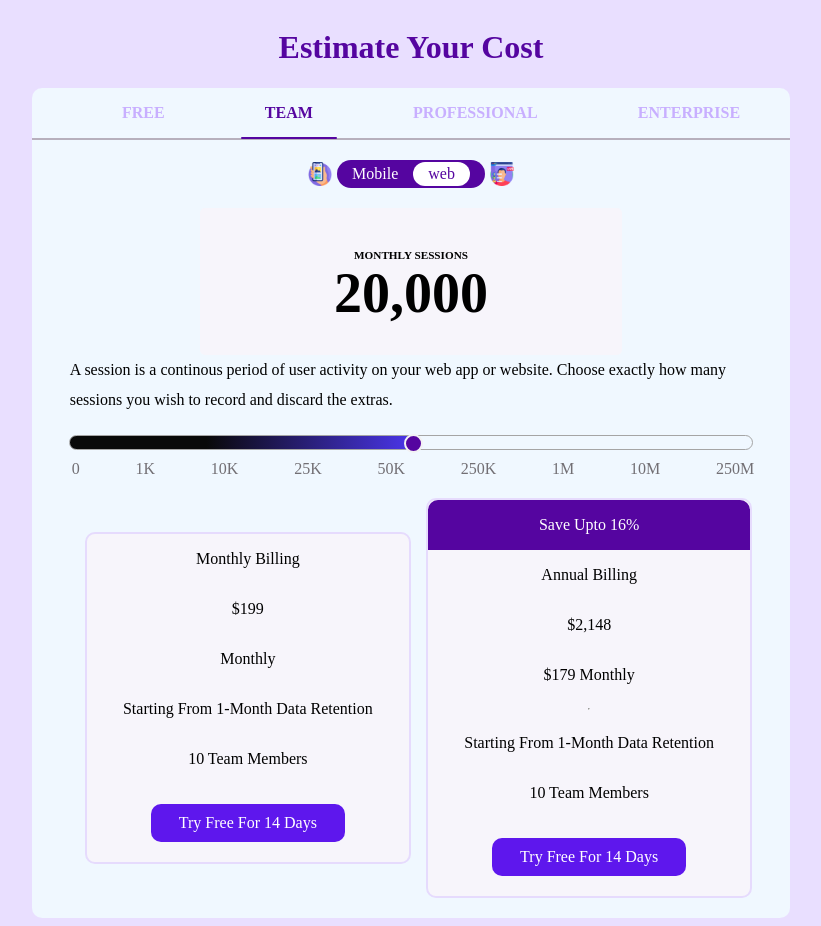
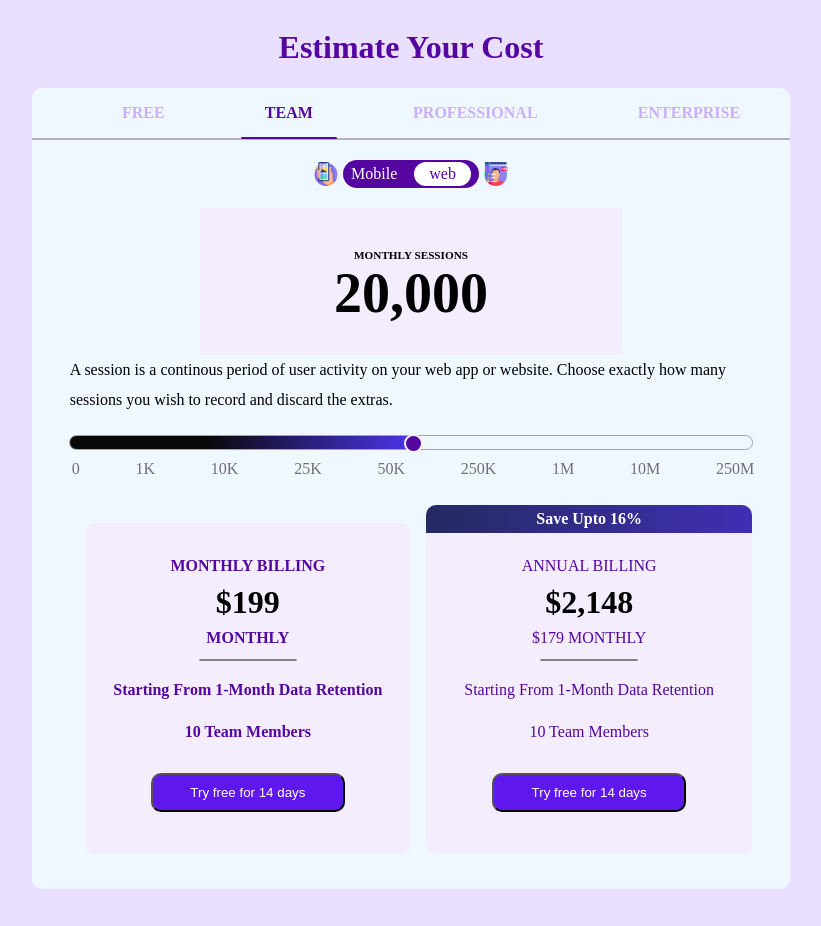
Before and after one commit to Chanikya333/Cost_Estimator, a plain HTML site: page Index.html in a window 1280 px wide. Shown: the whole page, without its empty margins (229-1050 px from the left). After the commit the page ends 897 px from the top, so only its background shows below. Drawn offline with Linux system fonts and the light colour scheme.

Commit message:
final commit

```diff
--- a/Index.html
+++ b/Index.html
@@ -1,5 +1,6 @@
 <!doctype html>
 <html lang="en">
+
 <head>
   <meta charset="UTF-8" />
   <meta name="viewport" content="width=device-width, initial-scale=1.0" />
@@ -54,27 +55,29 @@
       </div>
       <div class="cards">
         <div class="card1">
-            <p>monthly billing</p>
+          <p class="up">monthly billing</p>
           <p class="price">$199</p>
-            <p>monthly</p>
+          <p class="up">monthly</p>
+          <hr>
           <p>Starting from 1-month data retention</p>
           <p>10 team members</p>
-            <div class="footer">Try free for 14 days</div>
+          <button class="footer">Try free for 14 days</button>
         </div>
         <div class="card2">
           <div class="discount">
               <p>save upto 16%</p>
             </div>
-            <p>annual billing</p>
-            <p>$2,148</p>
-            <p>$179 monthly</p>
-            <hr />
+          <p class="up">annual billing</p>
+          <p class="price">$2,148</p>
+          <p class="up">$179 monthly</p>
+          <hr>
           <p>Starting from 1-month data retention</p>
           <p>10 team members</p>
-            <div class="footer">Try free for 14 days</div>
+          <button class="footer">Try free for 14 days</button>
         </div>
       </div>
     </div>
   </main>
 </body>
+
 </html>
--- a/styles.css
+++ b/styles.css
@@ -96,19 +96,24 @@ h1 {
   margin-left: 5px;
   margin-right: 5px;
   gap: 15px;
-  padding: 2px 15px;
+  padding: 2px 8px;
 }
+
 .web {
   background-color: white;
   color: rgb(85, 5, 160);
   padding: 3px 15px;
   border-radius: 20px;
-  margin-top: 2px 0;
+  /* margin-top: 2px; */
+  margin-left: 2px;
+  margin-right: 0;
 }
+
 .btn li {
   font-size: 1em;
   text-align: center;
 }
+
 .sessions {
   text-transform: uppercase;
   margin: 0 auto;
@@ -116,27 +121,30 @@ h1 {
   flex-direction: column;
   justify-content: center;
   align-items: center;
-  background-color: rgb(247, 245, 251);
+  background-color: rgb(243, 237, 254);
   padding: 30px 40px;
-  border-radius: 5px;
   max-width: 45%;
 }
-.sessions > p {
+
+.sessions>p {
   font-size: 0.7em;
   font-weight: bold;
   margin-bottom: 0px;
 }
+
 .sessions p:nth-child(2) {
   font-size: 3.5em;
   margin: 0 auto;
   max-width: 300px;
 }
+
 .desc {
   margin: 0 auto;
   max-width: 90%;
   line-height: 30px;
   font-weight: 500;
 }
+
 .bar {
   /* margin-top: 20px; */
   height: 13px;
@@ -146,13 +154,12 @@ h1 {
   border-radius: 12px;
   position: relative;
   background-color: rgb(233, 239, 244);
-  background: linear-gradient(
-    to right,
-    rgb(9, 9, 9) 20%,
-    rgb(74, 53, 232) 50%,
-    transparent 50%
-  );
+  background: linear-gradient(to right,
+      rgb(9, 9, 9) 20%,
+      rgb(74, 53, 232) 50%,
+      transparent 50%);
 }
+
 .pointer {
   position: absolute;
   width: 15px;
@@ -163,6 +170,7 @@ h1 {
   border: 2px solid rgb(242, 241, 243);
   border-radius: 100px;
 }
+
 .range {
   color: rgb(114, 111, 116);
   list-style: none;
@@ -172,49 +180,75 @@ h1 {
   margin-right: 36px;
   padding-top: 10px;
 }
+
 .cards {
-  margin: 20px auto 20px auto;
+  margin: 30px auto 20px auto;
   width: 90%;
   display: flex;
   flex-direction: row;
   justify-content: space-between;
   align-items: center;
-  flex-grow: 1;
-  /* border: 2px solid rgb(230, 219, 253); */
-
   border-radius: 10px;
   text-transform: capitalize;
 }
+
 .card1 {
-  background-color: rgb(247, 245, 251);
-  /* height: 0px; */
+  padding: 20px 0px;
+  background-color: rgb(243, 237, 254);
   margin: 15px;
   display: flex;
   flex-direction: column;
   align-items: center;
-  border: 2px solid rgb(230, 219, 253);
+  border: 2px solid rgb(243, 237, 254);
   width: 50%;
   border-radius: 10px;
-  flex-wrap: center;
+  line-height: 10px;
+  color: rgb(85, 5, 160);
+  font-weight: bold;
 }
+
+.card1:hover {
+  transform: translateY(-4px);
+  transition: 0.2s transform ease;
+}
+
 .card2 {
-  background-color: rgb(247, 245, 251);
+  padding: 20px 0px;
+  background-color: rgb(243, 237, 254);
   display: flex;
   flex-direction: column;
   align-items: center;
-  border: 2px solid rgb(230, 219, 253);
+  border: 2px solid rgb(243, 237, 254);
   width: 50%;
   max-height: 400px;
   border-radius: 10px;
+  line-height: 10px;
+  color: rgb(85, 5, 160);
+  position: relative;
 }
+
+.card2:hover {
+  transform: translateY(-8px);
+  transition: 0.2s transform ease;
+}
+
 .discount {
   color: white;
-  background-color: rgb(85, 5, 160);
-  max-height: 2%;
+    background: linear-gradient(to right,
+      rgb(37, 42, 97),
+      rgb(63, 47, 179));
+  width: 101%;
+  text-align: center;
+  border-radius: 10px 10px 0 0;
+  font-size: 16px;
+  font-weight: bold;
+  position: absolute;
+  top:-20px;
+}
+.discount p{
   width: 100%;
-  text-align: center;
-  padding: 0;
-  border-radius: 10px 10px 0 0;
+  padding:0;
+  margin:9px auto;
 }
 .footer {
   /* border: 2px solid red; */
@@ -225,4 +259,31 @@ h1 {
   text-align: center;
   margin: 20px auto;
   border-radius: 10px;
+  text-decoration: none;
+  cursor: pointer;
 }
+
+.footer:hover {
+  transform: scale(1.05);
+  transition: 0.15s transform ease;
+
+}
+
+.price {
+  font-size: 2em;
+  font-weight: bold;
+  margin: 10px;
+  color: black
+}
+
+hr {
+  margin-top:0;
+  width: 30%;
+  /* height:1px; */
+  border: 1px solid grey;
+  border-radius: 5px;
+}
+
+.up{
+text-transform: uppercase;
+}
```
Lines whose indentation alone changed are shown as unchanged.
